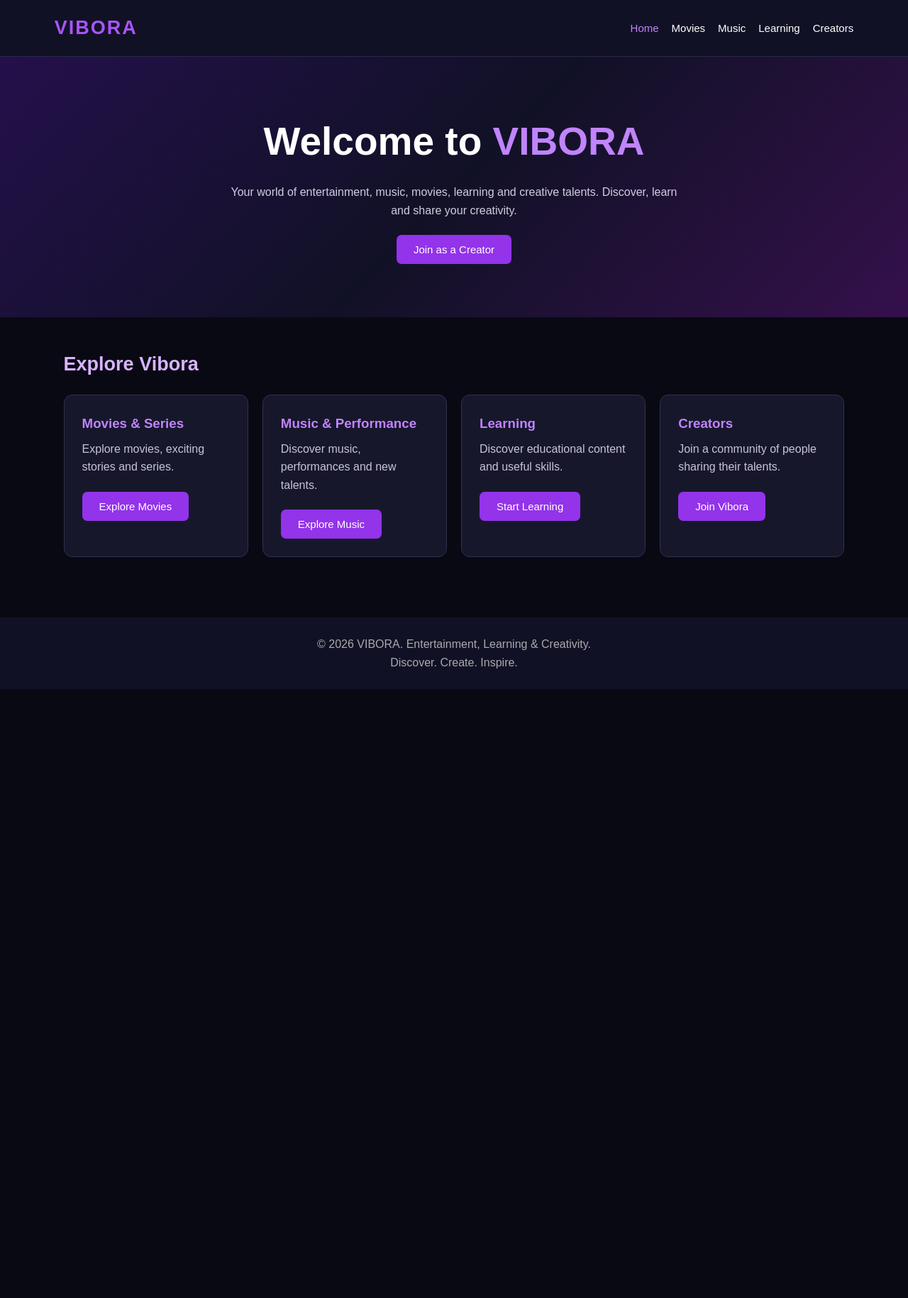
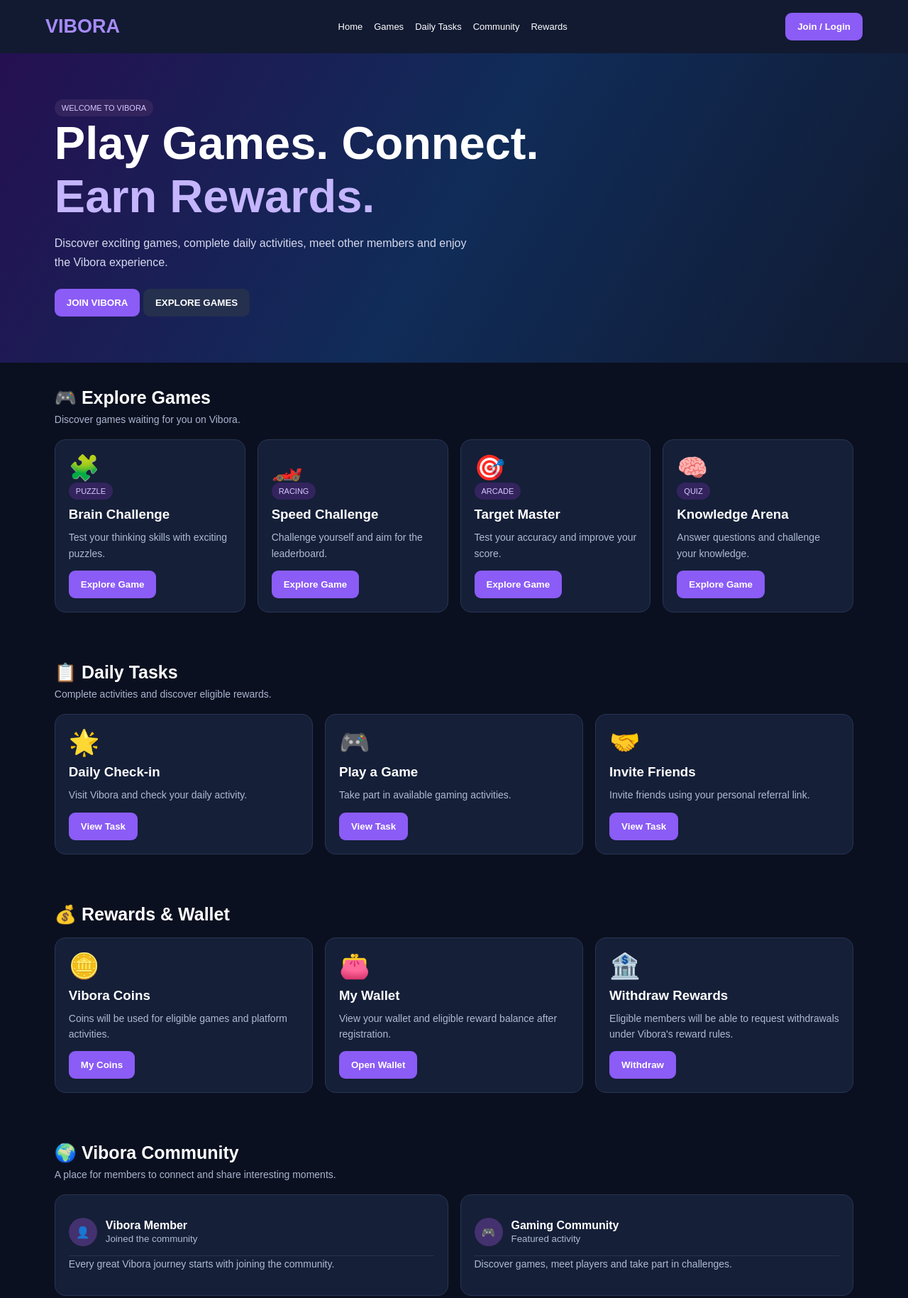
Before and after one commit to ochukojohnson54-ux/Vybora, a plain HTML site: page index.html in a window 1280 px wide. Shown: the top 1829 px of the page at 71% size. Before the commit the page ends 971 px from the top, so only its background shows below. Drawn offline with Linux system fonts and the light colour scheme.

Commit message:
Buid VYBORA gaming homepage

```diff
--- a/index.html
+++ b/index.html
@@ -1,404 +1,158 @@
-
 <!DOCTYPE html>
 <html lang="en">
 <head>
 <meta charset="UTF-8">
 <meta name="viewport" content="width=device-width, initial-scale=1.0">
-<title>VIBORA - Entertainment, Learning & Creators</title>
-
+<title>VIBORA - Play, Connect & Earn</title>
 <style>
-* {
-  margin: 0;
-  padding: 0;
-  box-sizing: border-box;
-}
-
-body {
-  font-family: Arial, sans-serif;
-  background: #090914;
-  color: white;
-  line-height: 1.6;
-}
-
-header {
-  background: #111126;
-  padding: 18px 6%;
-  display: flex;
-  justify-content: space-between;
-  align-items: center;
-  flex-wrap: wrap;
-  gap: 15px;
-  border-bottom: 1px solid #29294a;
-}
-
-.logo {
-  font-size: 27px;
-  font-weight: bold;
-  color: #a855f7;
-  letter-spacing: 2px;
-}
-
-nav {
-  display: flex;
-  gap: 18px;
-  flex-wrap: wrap;
-}
-
-nav button {
-  background: none;
-  border: none;
-  color: white;
-  font-size: 15px;
-  cursor: pointer;
-}
-
-nav button:hover,
-nav button.active {
-  color: #c084fc;
-}
-
-.hero {
-  padding: 75px 7%;
-  text-align: center;
-  background: linear-gradient(135deg, #24104b, #111126, #35104c);
-}
-
-.hero h1 {
-  font-size: clamp(32px, 6vw, 55px);
-  margin-bottom: 15px;
-}
-
-.hero h1 span {
-  color: #c084fc;
-}
-
-.hero p {
-  color: #d1cde0;
-  max-width: 650px;
-  margin: auto;
-}
-
-.hero button,
-.action-button {
-  background: #9333ea;
-  color: white;
-  border: none;
-  padding: 12px 24px;
-  border-radius: 7px;
-  margin-top: 22px;
-  cursor: pointer;
-  font-size: 15px;
-}
-
-.hero button:hover,
-.action-button:hover {
-  background: #7e22ce;
-}
-
-.container {
-  padding: 45px 7%;
-}
-
-.section-title {
-  font-size: 27px;
-  margin-bottom: 20px;
-  color: #d8b4fe;
-}
-
-.cards {
-  display: grid;
-  grid-template-columns: repeat(auto-fit, minmax(220px, 1fr));
-  gap: 20px;
-}
-
-.card {
-  background: #17172c;
-  padding: 25px;
-  border-radius: 12px;
-  border: 1px solid #30304e;
-  transition: 0.2s;
-}
-
-.card:hover {
-  transform: translateY(-4px);
-  border-color: #a855f7;
-}
-
-.card h3 {
-  color: #c084fc;
-  margin-bottom: 8px;
-}
-
-.card p {
-  color: #c7c4d5;
-}
-
-.page {
-  display: none;
-  min-height: 65vh;
-}
-
-.page.active {
-  display: block;
-}
-
-.search {
-  width: 100%;
-  max-width: 500px;
-  padding: 13px;
-  border-radius: 7px;
-  border: 1px solid #555;
-  background: #17172c;
-  color: white;
-  margin: 15px 0 25px;
-}
-
-.form-box {
-  max-width: 550px;
-  background: #17172c;
-  padding: 25px;
-  border-radius: 12px;
-  border: 1px solid #30304e;
-}
-
-.form-box input,
-.form-box textarea,
-.form-box select {
-  display: block;
-  width: 100%;
-  padding: 13px;
-  margin: 12px 0;
-  border-radius: 6px;
-  border: 1px solid #444;
-  background: #090914;
-  color: white;
-}
-
-.form-box textarea {
-  min-height: 110px;
-  resize: vertical;
-}
-
-.message {
-  margin-top: 15px;
-  color: #c4b5fd;
-}
-
-footer {
-  background: #111126;
-  text-align: center;
-  padding: 25px;
-  color: #aaa;
-  margin-top: 40px;
-}
-
-@media (max-width: 600px) {
-  header {
-    justify-content: center;
-  }
-
-  nav {
-    justify-content: center;
-  }
-
-  nav button {
-    font-size: 13px;
-  }
-
-  .hero {
-    padding: 55px 6%;
-  }
-}
+*{box-sizing:border-box;margin:0;padding:0}
+body{font-family:Arial,sans-serif;background:#0b1020;color:#fff}
+header{background:#111a31;padding:18px 5%;display:flex;justify-content:space-between;align-items:center;position:sticky;top:0;z-index:10}
+.logo{font-size:27px;font-weight:900;color:#a78bfa}
+nav{display:flex;gap:16px;flex-wrap:wrap}
+nav a{color:white;text-decoration:none;font-size:13px}
+button{border:0;border-radius:9px;padding:12px 17px;font-weight:bold;cursor:pointer}
+.primary{background:#8b5cf6;color:white}
+.secondary{background:#24304d;color:white}
+.hero{padding:65px 6%;background:linear-gradient(120deg,#251052,#102c58,#111a31)}
+.hero h1{font-size:clamp(35px,7vw,65px);max-width:700px;margin-bottom:15px}
+.hero p{color:#d5d9ed;line-height:1.7;max-width:600px;margin-bottom:24px}
+section{padding:35px 6%}
+h2{margin-bottom:18px;font-size:25px}
+.sub{color:#aab5d0;margin-top:-10px;margin-bottom:20px;font-size:14px}
+.grid{display:grid;grid-template-columns:repeat(auto-fit,minmax(220px,1fr));gap:17px}
+.card{background:#151f38;border:1px solid #283653;border-radius:15px;padding:19px}
+.card h3{margin:10px 0}
+.card p{color:#aebbd4;font-size:14px;line-height:1.6;margin-bottom:13px}
+.emoji{font-size:35px}
+.tag{display:inline-block;background:#33245e;color:#d8c8ff;padding:6px 10px;border-radius:20px;font-size:11px}
+.activity{display:flex;gap:12px;align-items:center;padding:13px 0;border-bottom:1px solid #29334a}
+.avatar{background:#44316f;border-radius:50%;width:40px;height:40px;display:grid;place-items:center}
+.activity small{color:#aebbd4}
+.highlight{color:#c4b5fd}
+footer{background:#080d19;padding:30px 6%;color:#9ca9c5;font-size:13px;line-height:2}
+.modal{display:none;position:fixed;inset:0;background:#000b;z-index:20;align-items:center;justify-content:center;padding:20px}
+.modalbox{background:#151f38;border:1px solid #465477;border-radius:16px;padding:25px;width:100%;max-width:420px}
+.modalbox input{width:100%;padding:13px;margin:8px 0 14px;border-radius:8px;border:1px solid #465477;background:#0b1020;color:white}
+.modalbox h2{margin-bottom:15px}
+.close{float:right;background:#29334a;color:white}
+.notice{font-size:12px;color:#aebbd4;margin-top:12px;line-height:1.6}
+.locked{opacity:.85}
+@media(max-width:600px){header{align-items:flex-start;gap:14px;flex-direction:column}nav{gap:12px}.hero{padding-top:45px}}
 </style>
 </head>
-
 <body>
 
 <header>
  <div class="logo">VIBORA</div>
-
  <nav>
-    <button class="active" onclick="showPage('home', this)">Home</button>
-    <button onclick="showPage('movies', this)">Movies</button>
-    <button onclick="showPage('music', this)">Music</button>
-    <button onclick="showPage('learning', this)">Learning</button>
-    <button onclick="showPage('creators', this)">Creators</button>
+  <a href="#home">Home</a>
+  <a href="#games">Games</a>
+  <a href="#tasks">Daily Tasks</a>
+  <a href="#community">Community</a>
+  <a href="#rewards">Rewards</a>
  </nav>
+ <button class="primary" onclick="openModal()">Join / Login</button>
 </header>
 
-<main>
-
-<section id="home" class="page active">
-  <div class="hero">
-    <h1>Welcome to <span>VIBORA</span></h1>
-    <p>
-      Your world of entertainment, music, movies, learning
-      and creative talents. Discover, learn and share your creativity.
-    </p>
-    <button onclick="showPage('creators')">Join as a Creator</button>
+<div class="hero" id="home">
+ <span class="tag">WELCOME TO VIBORA</span>
+ <h1>Play Games. Connect. <span class="highlight">Earn Rewards.</span></h1>
+ <p>Discover exciting games, complete daily activities, meet other members and enjoy the Vibora experience.</p>
+ <button class="primary" onclick="openModal()">JOIN VIBORA</button>
+ <button class="secondary" onclick="document.getElementById('games').scrollIntoView()">EXPLORE GAMES</button>
 </div>
 
-  <div class="container">
-    <h2 class="section-title">Explore Vibora</h2>
-
-    <div class="cards">
-      <div class="card">
-        <h3>Movies & Series</h3>
-        <p>Explore movies, exciting stories and series.</p>
-        <button class="action-button" onclick="showPage('movies')">Explore Movies</button>
-      </div>
-
-      <div class="card">
-        <h3>Music & Performance</h3>
-        <p>Discover music, performances and new talents.</p>
-        <button class="action-button" onclick="showPage('music')">Explore Music</button>
-      </div>
-
-      <div class="card">
-        <h3>Learning</h3>
-        <p>Discover educational content and useful skills.</p>
-        <button class="action-button" onclick="showPage('learning')">Start Learning</button>
-      </div>
-
-      <div class="card">
-        <h3>Creators</h3>
-        <p>Join a community of people sharing their talents.</p>
-        <button class="action-button" onclick="showPage('creators')">Join Vibora</button>
-      </div>
-    </div>
+<section id="games">
+ <h2>🎮 Explore Games</h2>
+ <p class="sub">Discover games waiting for you on Vibora.</p>
+ <div class="grid">
+  <div class="card"><div class="emoji">🧩</div><span class="tag">PUZZLE</span><h3>Brain Challenge</h3><p>Test your thinking skills with exciting puzzles.</p><button class="primary" onclick="lockedAction()">Explore Game</button></div>
+  <div class="card"><div class="emoji">🏎️</div><span class="tag">RACING</span><h3>Speed Challenge</h3><p>Challenge yourself and aim for the leaderboard.</p><button class="primary" onclick="lockedAction()">Explore Game</button></div>
+  <div class="card"><div class="emoji">🎯</div><span class="tag">ARCADE</span><h3>Target Master</h3><p>Test your accuracy and improve your score.</p><button class="primary" onclick="lockedAction()">Explore Game</button></div>
+  <div class="card"><div class="emoji">🧠</div><span class="tag">QUIZ</span><h3>Knowledge Arena</h3><p>Answer questions and challenge your knowledge.</p><button class="primary" onclick="lockedAction()">Explore Game</button></div>
  </div>
 </section>
 
-<section id="movies" class="page">
-  <div class="container">
-    <h2 class="section-title">Movies & Series</h2>
-    <p>Discover movies, short films and exciting series on Vibora.</p>
-    <input class="search" type="search" placeholder="Search movies..." oninput="filterCards(this, 'movie-list')">
-
-    <div class="cards" id="movie-list">
-      <div class="card"><h3>Movies</h3><p>Movie content will appear here.</p></div>
-      <div class="card"><h3>Short Films</h3><p>Discover short films and stories.</p></div>
-      <div class="card"><h3>Series</h3><p>Explore exciting series.</p></div>
-    </div>
+<section id="tasks">
+ <h2>📋 Daily Tasks</h2>
+ <p class="sub">Complete activities and discover eligible rewards.</p>
+ <div class="grid">
+  <div class="card"><div class="emoji">🌟</div><h3>Daily Check-in</h3><p>Visit Vibora and check your daily activity.</p><button class="primary" onclick="lockedAction()">View Task</button></div>
+  <div class="card"><div class="emoji">🎮</div><h3>Play a Game</h3><p>Take part in available gaming activities.</p><button class="primary" onclick="lockedAction()">View Task</button></div>
+  <div class="card"><div class="emoji">🤝</div><h3>Invite Friends</h3><p>Invite friends using your personal referral link.</p><button class="primary" onclick="lockedAction()">View Task</button></div>
  </div>
 </section>
 
-<section id="music" class="page">
-  <div class="container">
-    <h2 class="section-title">Music & Performance</h2>
-    <p>Discover songs, artists, performances and entertainment.</p>
-    <input class="search" type="search" placeholder="Search music..." oninput="filterCards(this, 'music-list')">
-
-    <div class="cards" id="music-list">
-      <div class="card"><h3>Music Spot</h3><p>Discover new music and artists.</p></div>
-      <div class="card"><h3>Performances</h3><p>Enjoy creative performances.</p></div>
-      <div class="card"><h3>New Artists</h3><p>Find emerging music talents.</p></div>
-    </div>
+<section id="rewards">
+ <h2>💰 Rewards & Wallet</h2>
+ <div class="grid">
+  <div class="card"><div class="emoji">🪙</div><h3>Vibora Coins</h3><p>Coins will be used for eligible games and platform activities.</p><button class="primary" onclick="lockedAction()">My Coins</button></div>
+  <div class="card"><div class="emoji">👛</div><h3>My Wallet</h3><p>View your wallet and eligible reward balance after registration.</p><button class="primary" onclick="lockedAction()">Open Wallet</button></div>
+  <div class="card"><div class="emoji">🏦</div><h3>Withdraw Rewards</h3><p>Eligible members will be able to request withdrawals under Vibora's reward rules.</p><button class="primary" onclick="lockedAction()">Withdraw</button></div>
  </div>
 </section>
 
-<section id="learning" class="page">
-  <div class="container">
-    <h2 class="section-title">Learning Centre</h2>
-    <p>Learn new things, develop your skills and grow.</p>
-    <input class="search" type="search" placeholder="Search learning..." oninput="filterCards(this, 'learning-list')">
-
-    <div class="cards" id="learning-list">
-      <div class="card"><h3>Education</h3><p>Explore educational content.</p></div>
-      <div class="card"><h3>Skills</h3><p>Discover useful practical skills.</p></div>
-      <div class="card"><h3>Tutorials</h3><p>Learn through helpful tutorials.</p></div>
-    </div>
+<section id="community">
+ <h2>🌍 Vibora Community</h2>
+ <p class="sub">A place for members to connect and share interesting moments.</p>
+ <div class="grid">
+  <div class="card"><div class="activity"><div class="avatar">👤</div><div><b>Vibora Member</b><br><small>Joined the community</small></div></div><p>Every great Vibora journey starts with joining the community.</p></div>
+  <div class="card"><div class="activity"><div class="avatar">🎮</div><div><b>Gaming Community</b><br><small>Featured activity</small></div></div><p>Discover games, meet players and take part in challenges.</p></div>
  </div>
 </section>
 
-<section id="creators" class="page">
-  <div class="container">
-    <h2 class="section-title">Join Vibora as a Creator</h2>
-    <p>Are you a musician, filmmaker, teacher or content creator? We welcome you.</p>
-
-    <div class="form-box">
-      <h3>Creator Registration</h3>
-
-      <form id="creator-form">
-        <input type="text" placeholder="Your full name" required>
-        <input type="email" placeholder="Your email address" required>
-
-        <select required>
-          <option value="">Select your category</option>
-          <option>Musician</option>
-          <option>Filmmaker</option>
-          <option>Educator</option>
-          <option>Comedian</option>
-          <option>Content Creator</option>
-          <option>Other</option>
-        </select>
-
-        <textarea placeholder="Tell us about yourself and your talent" required></textarea>
-
-        <button class="action-button" type="submit">Submit Application</button>
-      </form>
-
-      <p class="message" id="form-message"></p>
-    </div>
+<section>
+ <h2>🏆 Leaderboard</h2>
+ <p class="sub">A preview of the members leaderboard.</p>
+ <div class="card">
+  <div class="activity"><b>🥇</b><span>Top Player</span><span style="margin-left:auto">Coming soon</span></div>
+  <div class="activity"><b>🥈</b><span>Second Player</span><span style="margin-left:auto">Coming soon</span></div>
+  <div class="activity"><b>🥉</b><span>Third Player</span><span style="margin-left:auto">Coming soon</span></div>
  </div>
 </section>
 
-</main>
+<section>
+ <div class="card">
+  <h2>🚀 Become Part of Vibora</h2>
+  <p>Everyone starts as a regular member. After at least 15 days of membership, eligible active members may apply to become agents. Approved agents may later apply to become agency owners.</p>
+  <button class="primary" onclick="openModal()">Register Now</button>
+ </div>
+</section>
 
 <footer>
-  <p>© 2026 VIBORA. Entertainment, Learning & Creativity.</p>
-  <p>Discover. Create. Inspire.</p>
+ <h2 class="highlight">VIBORA</h2>
+ Play. Connect. Enjoy.
+ <p>Games • Community • Daily Tasks • Rewards</p>
+ <p>© 2026 Vibora. All rights reserved.</p>
 </footer>
 
+<div class="modal" id="joinModal">
+ <div class="modalbox">
+  <button class="close" onclick="closeModal()">Close</button>
+  <h2>Join Vibora</h2>
+  <p>Registration and login will be connected to the secure member system.</p>
+  <input type="text" placeholder="Your full name">
+  <input type="email" placeholder="Your email address">
+  <input type="password" placeholder="Create a password">
+  <button class="primary" onclick="demoNotice()">Continue</button>
+  <p class="notice">This is a visual prototype. No account or password is saved or transmitted.</p>
+ </div>
+</div>
+
 <script>
-function showPage(pageId, button) {
-  document.querySelectorAll('.page').forEach(function(page) {
-    page.classList.remove('active');
-  });
-
-  const selectedPage = document.getElementById(pageId);
-
-  if (selectedPage) {
-    selectedPage.classList.add('active');
+function openModal(){
+ document.getElementById('joinModal').style.display='flex';
 }
-
-  document.querySelectorAll('nav button').forEach(function(btn) {
-    btn.classList.remove('active');
-  });
-
-  if (button) {
-    button.classList.add('active');
-  } else {
-    document.querySelectorAll('nav button').forEach(function(btn) {
-      if (btn.getAttribute('onclick').includes("'" + pageId + "'")) {
-        btn.classList.add('active');
+function closeModal(){
+ document.getElementById('joinModal').style.display='none';
 }
-    });
+function lockedAction(){
+ openModal();
 }
-
-  window.scrollTo({ top: 0, behavior: 'smooth' });
+function demoNotice(){
+ alert('This is a prototype. Real registration will be added when Vibora has its secure backend.');
 }
-
-function filterCards(input, listId) {
-  const searchText = input.value.toLowerCase();
-  const cards = document.querySelectorAll('#' + listId + ' .card');
-
-  cards.forEach(function(card) {
-    card.style.display = card.textContent.toLowerCase().includes(searchText)
-      ? ''
-      : 'none';
-  });
-}
-
-document.getElementById('creator-form').addEventListener('submit', function(event) {
-  event.preventDefault();
-
-  document.getElementById('form-message').textContent =
-    'Thank you for your interest in Vibora! Registration submission needs to be connected to a server before applications can be received.';
-
-  this.reset();
-});
 </script>
-
 </body>
   </html>
```
Lines whose indentation alone changed are shown as unchanged.
